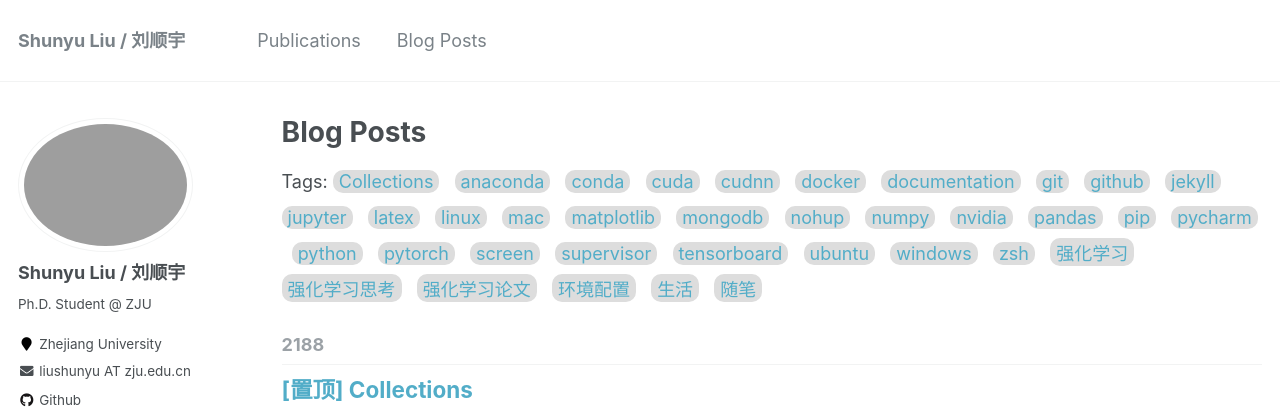
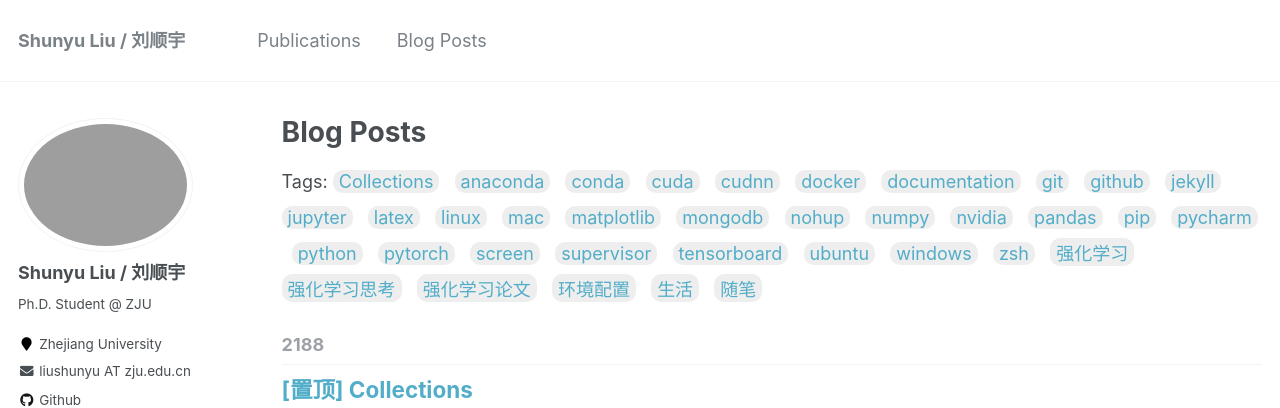
Before and after one commit to liushunyu/liushunyu.github.io, a Jekyll site: the page built from _pages/year-archive.html, in a window 1280 px wide. Shown: the top 408 px of the page. Built offline with Jekyll 4.4.1, drawn with Linux system fonts in a browser that asks for light colours.

Commit message:
Update year-archive.html

```diff
--- a/_pages/year-archive.html
+++ b/_pages/year-archive.html
@@ -13,7 +13,7 @@ redirect_from:
 <p style="line-height: 200%;">Tags:
 {% for tag in group_names %}
   {% assign posts = group_items[forloop.index0] %}
-  <font style="line-height:2;"><button style="border-radius: 10px; border: none; background-color: #dddddd;"><a href="https://liushunyu.github.io/tags/#{{ tag }}" target="_blank" style="text-decoration: none"> {{ tag }}</a></button></font> &nbsp;
+  <font style="line-height:2;"><button style="border-radius: 10px; border: none; background-color: #eeeeee;"><a href="https://liushunyu.github.io/tags/#{{ tag }}" target="_blank" style="text-decoration: none"> {{ tag }}</a></button></font> &nbsp;
 {% endfor %}
 </p>
 
```
